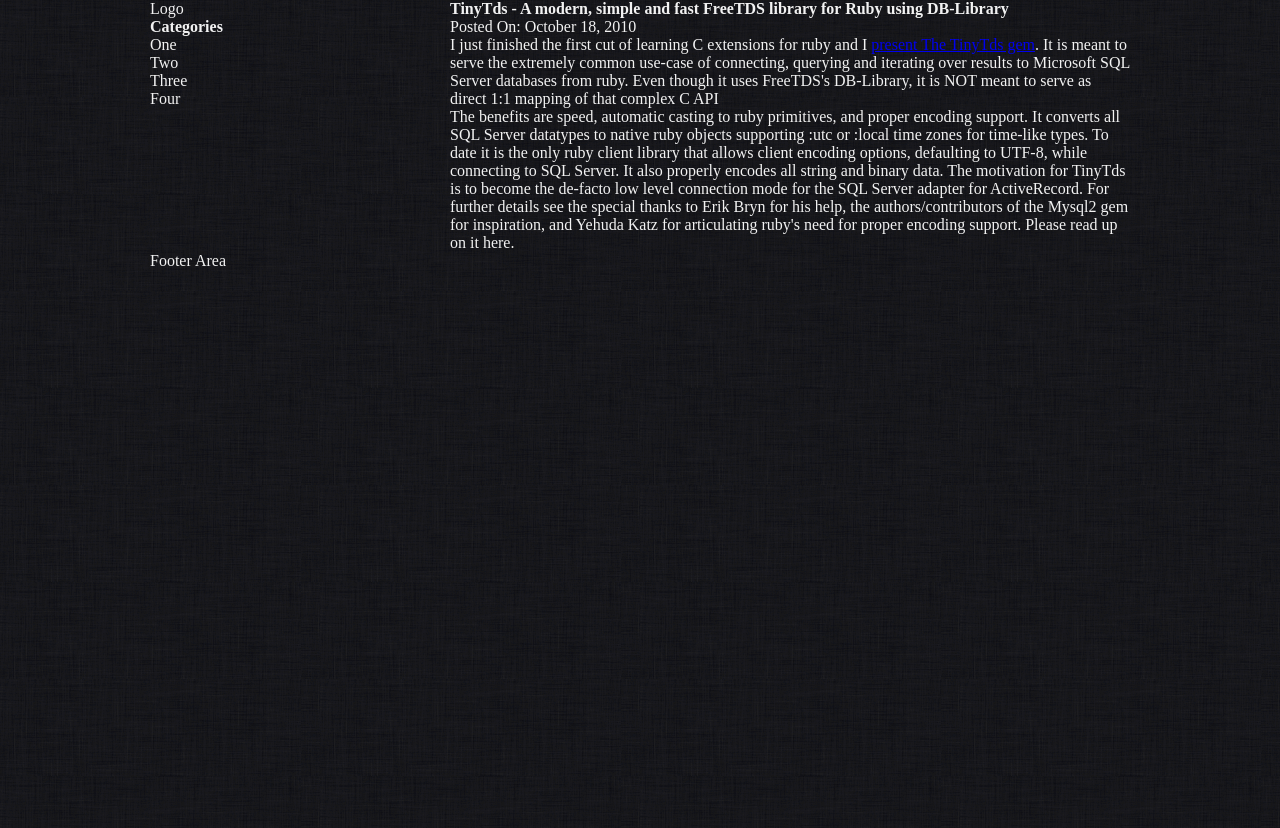
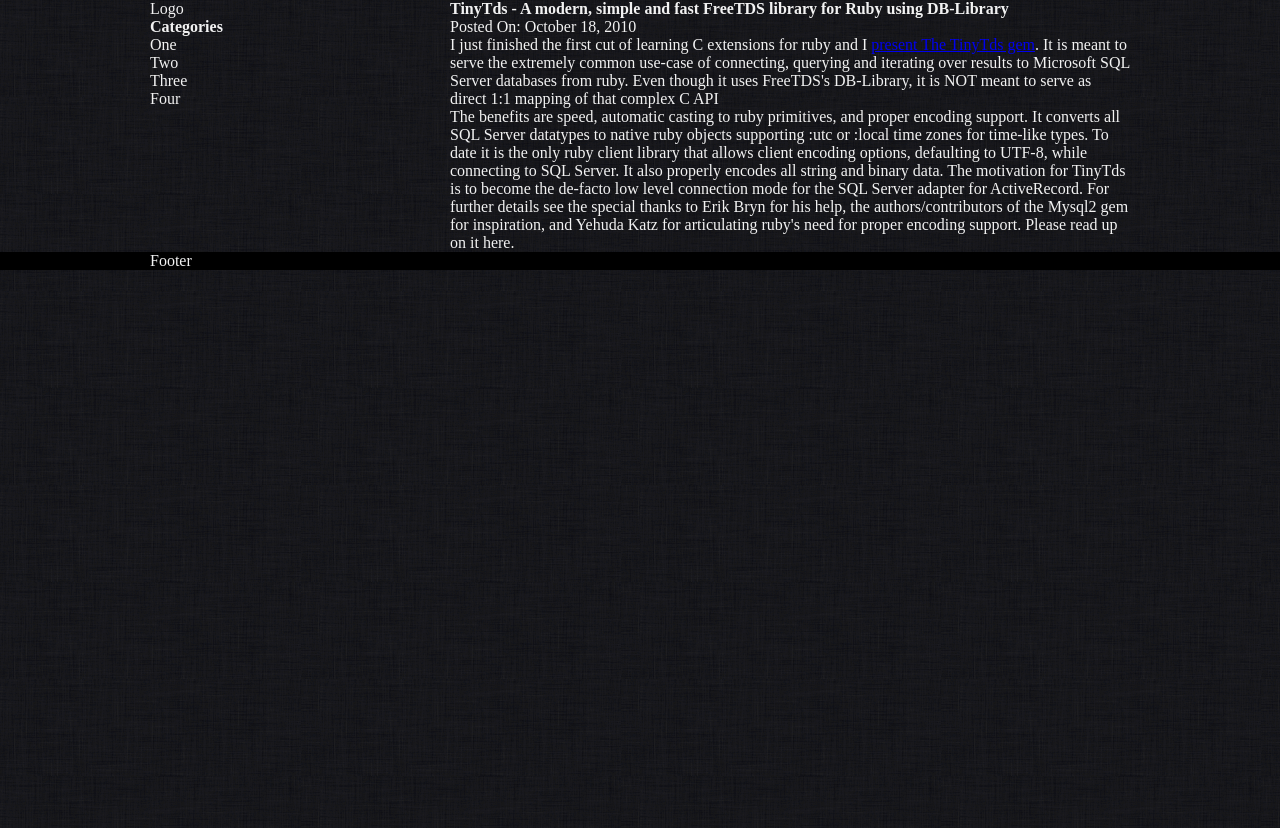
Before and after one commit to codefriendly/metaskills.net, a Jekyll site: the page built from _posts/2010-10-18-tinytds-a-modern-simple-and-fast-freetds-library-for-ruby-using-db-library.html, in a window 1280 px wide. Shown: the top 828 px of the page. Built offline with Jekyll 4.4.1, drawn with Linux system fonts in a browser that asks for light colours.

Commit message:
Solid CSS for layout.

```diff
--- /dev/null
+++ b/_includes/footer.html
@@ -0,0 +1,2 @@
+
+Footer
--- a/_layouts/default.html
+++ b/_layouts/default.html
@@ -11,13 +11,12 @@
     <script src="/resource/site.js"></script>
   </head>
   <body>
-
-    <section id="sec_main" class="row">
-    	<section id="sec_mainleft" class="column grid_3">
-    	  <header>
-    	   Logo
-    	  </header>
+    <section id="page">
+      <section id="content">
+        {{ content }}
+      </section>
       <nav>
+  	    <header>Logo</header>
         <h2>Categories</h2>
         <ul>
           <li>One</li>
@@ -27,16 +26,8 @@
         </ul>
       </nav>
     </section>
-    	<section id="sec_mainright" class="column grid_7">
-        {{ content }}
-    	</section>
-    </section>
-
-    <section id="sec_footer" class="row">
-    	<footer class="column grid_10">
-    	  Footer Area
+    <footer>
+  	  <section>{% include footer.html %}</section>
   	</footer>
-    </section>
-
   </body>
 </html>
--- a/resource/site.css
+++ b/resource/site.css
@@ -72,59 +72,32 @@
 input, select {
   vertical-align: middle; }
 
-/* The 1Kb Grid - 10 columns, 80 pixels each, with 20 pixel gutter */
-.grid_1 {
-  width: 80px; }
-
-.grid_2 {
-  width: 180px; }
-
-.grid_3 {
-  width: 280px; }
-
-.grid_4 {
-  width: 380px; }
-
-.grid_5 {
-  width: 480px; }
-
-.grid_6 {
-  width: 580px; }
-
-.grid_7 {
-  width: 680px; }
-
-.grid_8 {
-  width: 780px; }
-
-.grid_9 {
-  width: 880px; }
-
-.grid_10 {
-  width: 980px; }
-
-.column {
-  margin: 0 10px;
-  overflow: hidden;
-  float: left;
-  display: inline; }
-
-.row {
-  width: 1000px;
-  margin: 0 auto;
-  overflow: hidden; }
-
-.row .row {
-  margin: 0 -10px;
-  width: auto;
-  display: inline-block; }
-
-/* SCSS Features */
-/* Site Layout */
+/* SCSS - Features */
+/* SCSS - Site Layout */
 body {
   color: #f2f2f2;
   background-color: #0d0d0d;
   background-image: url("/resource/bg.gif"); }
+  body #page {
+    position: relative;
+    width: 980px;
+    margin: 0px auto; }
+    body #page nav {
+      position: absolute;
+      width: 280px;
+      top: 0px;
+      left: 0px; }
+    body #page #content {
+      position: relative;
+      width: 680px;
+      top: 0px;
+      left: 300px; }
+  body footer {
+    width: 100%;
+    background-color: black; }
+    body footer section {
+      width: 980px;
+      margin: 0px auto; }
 
 /* Pygment Highlight */
 .highlight {
```
Also changed, not shown: _sass/site.scss (+49 -20 lines), README.txt. Lines whose indentation alone changed are shown as unchanged.
